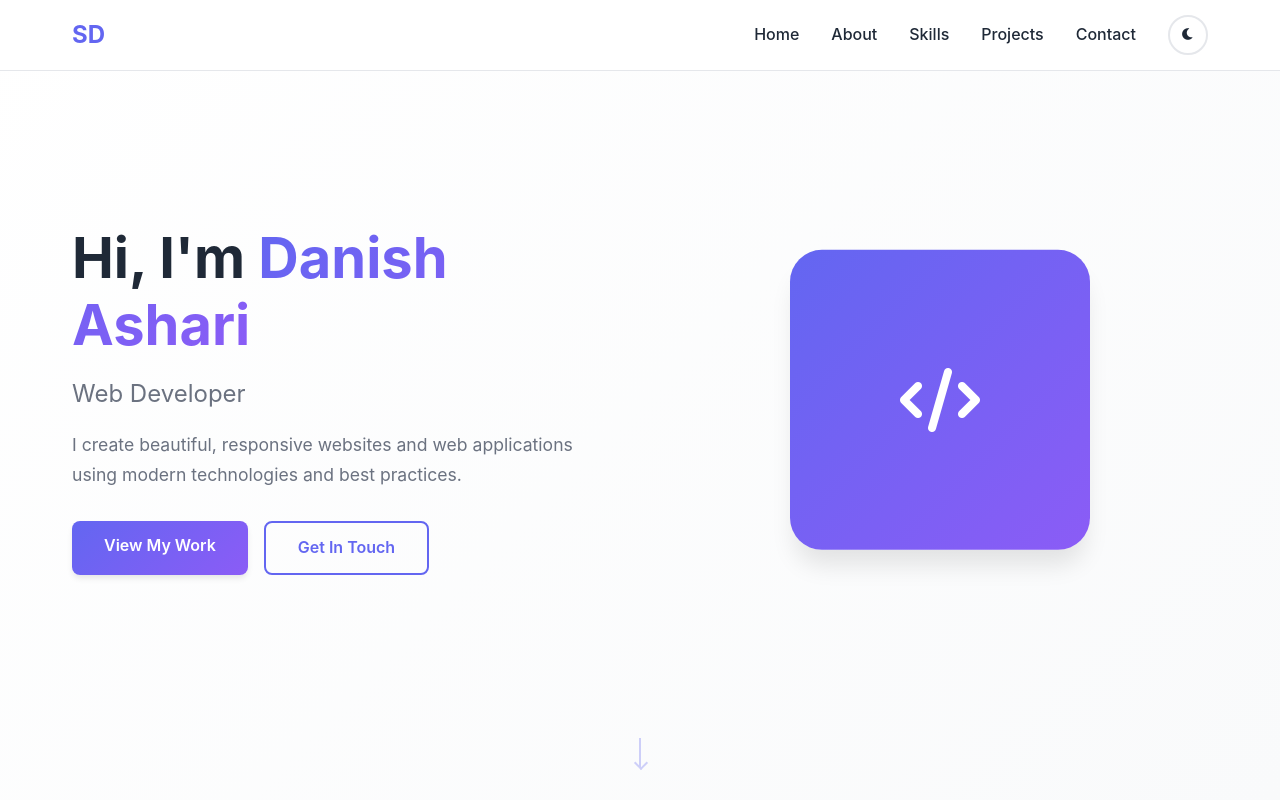
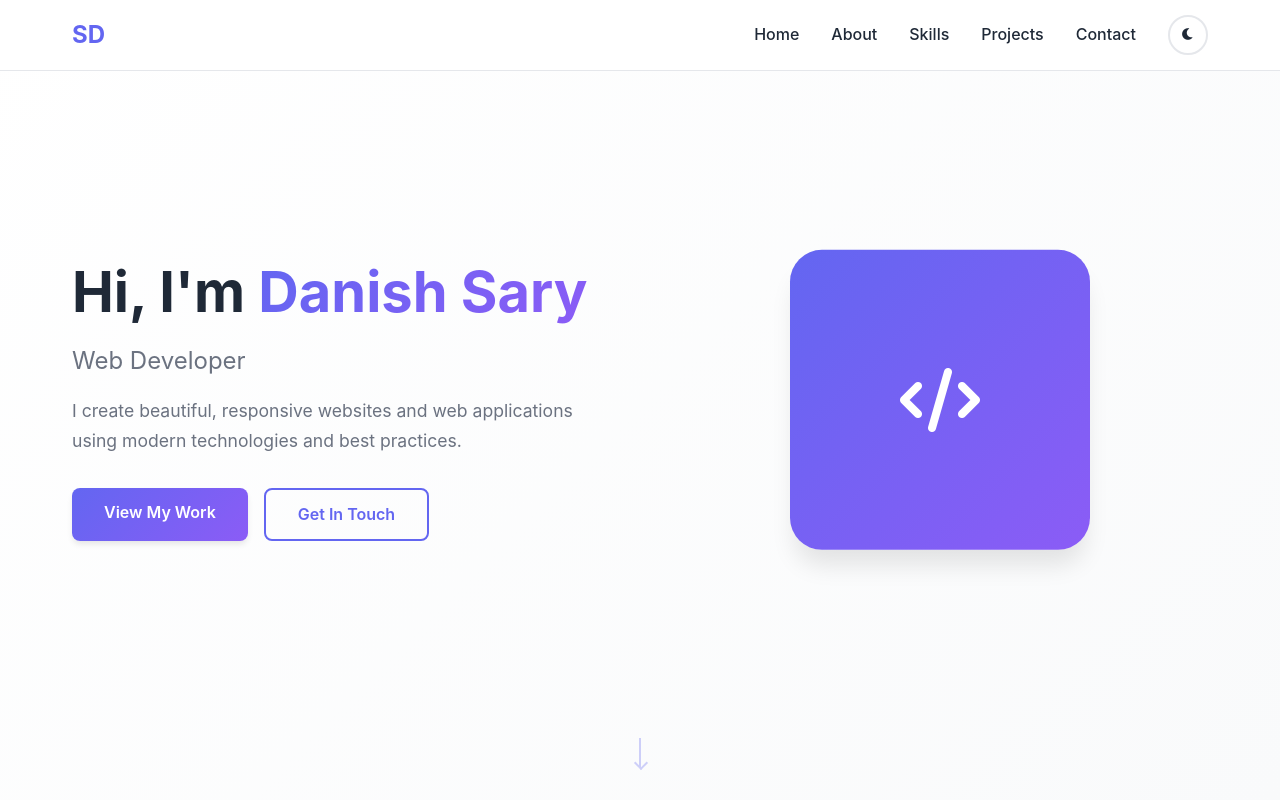
Before and after one commit to nishthegreatest/personal-website, a plain HTML site: page index.html in a window 1280 px wide. Shown: the top 800 px of the page. Drawn offline with Linux system fonts and the light colour scheme.

Commit message:
danish sary

```diff
--- a/index.html
+++ b/index.html
@@ -51,7 +51,7 @@
         <div class="hero-container">
             <div class="hero-content">
                 <h1 class="hero-title">
-                    Hi, I'm <span class="highlight">Danish Ashari</span>
+                    Hi, I'm <span class="highlight">Danish Sary</span>
                 </h1>
                 <p class="hero-subtitle"> Web Developer</p>
                 <p class="hero-description">
```
